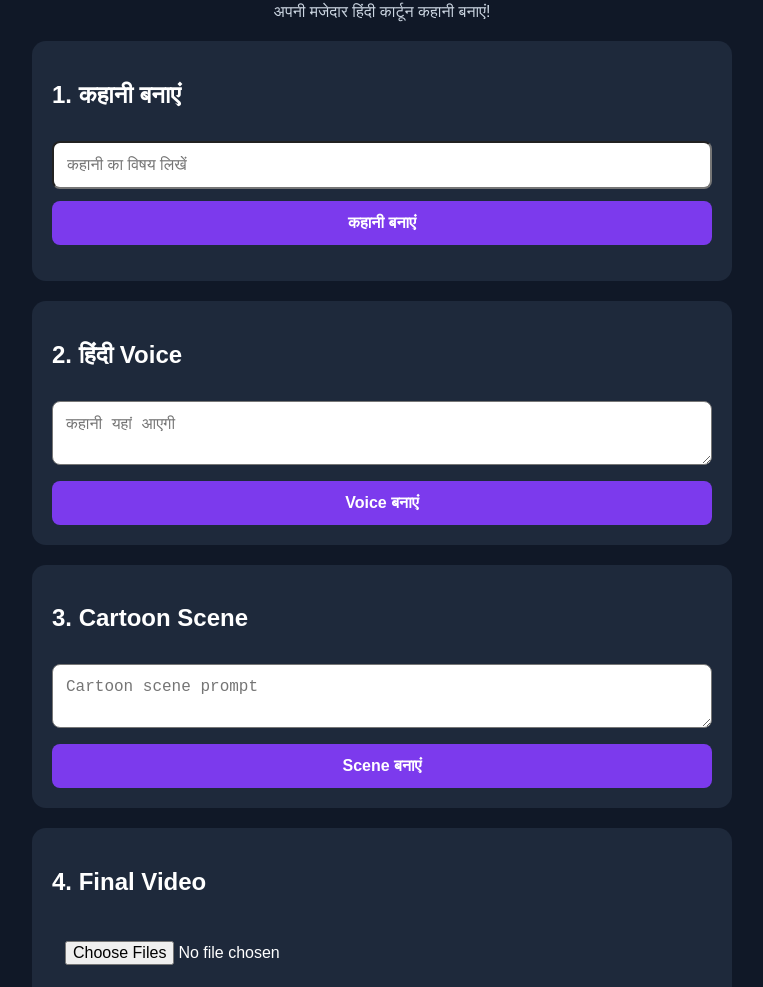
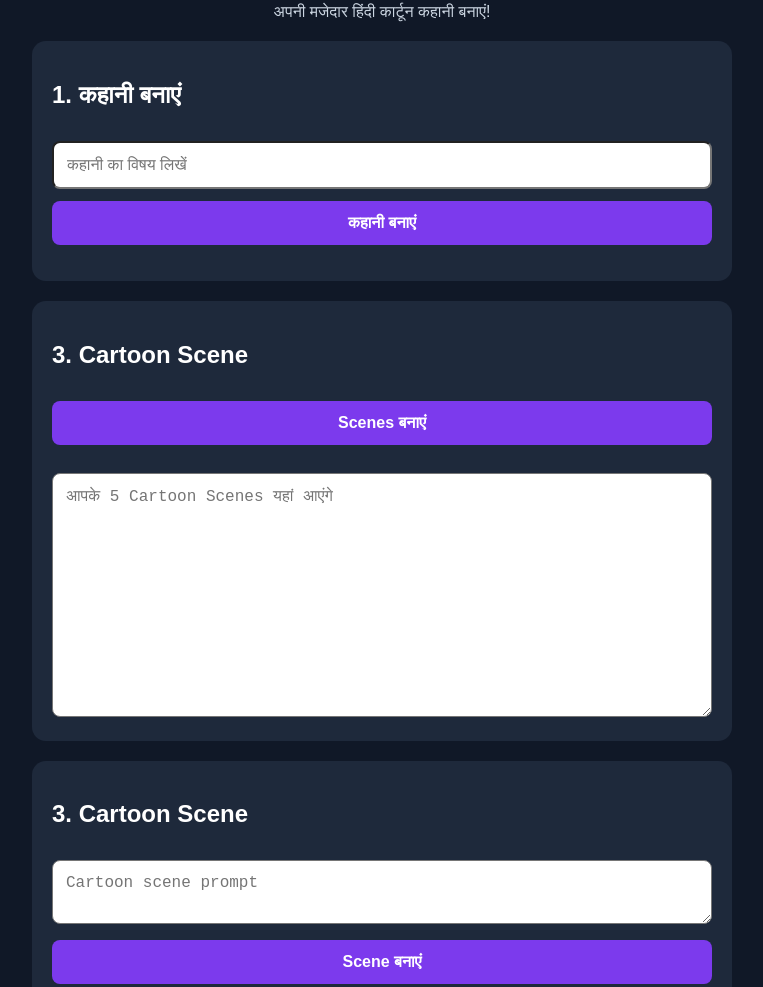
Before and after one commit to S590-ops/hindi-ai-cartoon-studio-, a website: page public/index.html in a window 1280 px wide. Shown: the part 98-1085 px from the top of the page, without its empty margins (258-1021 px from the left). Drawn offline with Linux system fonts and the light colour scheme.

Commit message:
Add Cartoon Scene section to index.html

```diff
--- a/public/index.html
+++ b/public/index.html
@@ -27,11 +27,19 @@
       <div id="storyResult"></div>
     </div>
 
-    <div class="card">
-      <h2>2. हिंदी Voice</h2>
-      <textarea id="storyText" placeholder="कहानी यहां आएगी"></textarea>
-      <button id="voiceButton">Voice बनाएं</button>
-    </div>
+  <div class="card">
+  <h2>3. Cartoon Scene</h2>
+
+  <button id="generateScenes">Scenes बनाएं</button>
+
+  <p id="sceneStatus"></p>
+
+  <textarea
+    id="sceneResult"
+    placeholder="आपके 5 Cartoon Scenes यहां आएंगे"
+    rows="12"
+  ></textarea>
+  </div>
 
     <div class="card">
       <h2>3. Cartoon Scene</h2>
```
